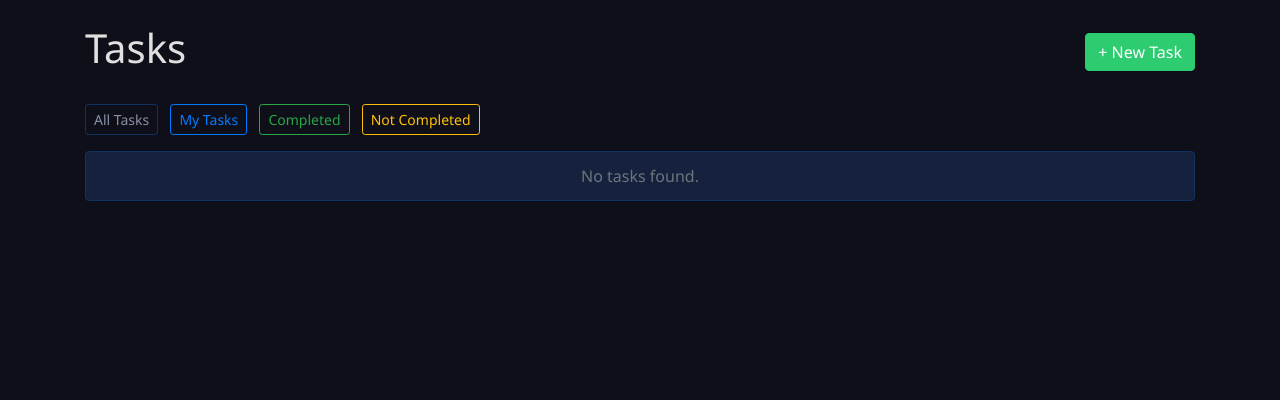
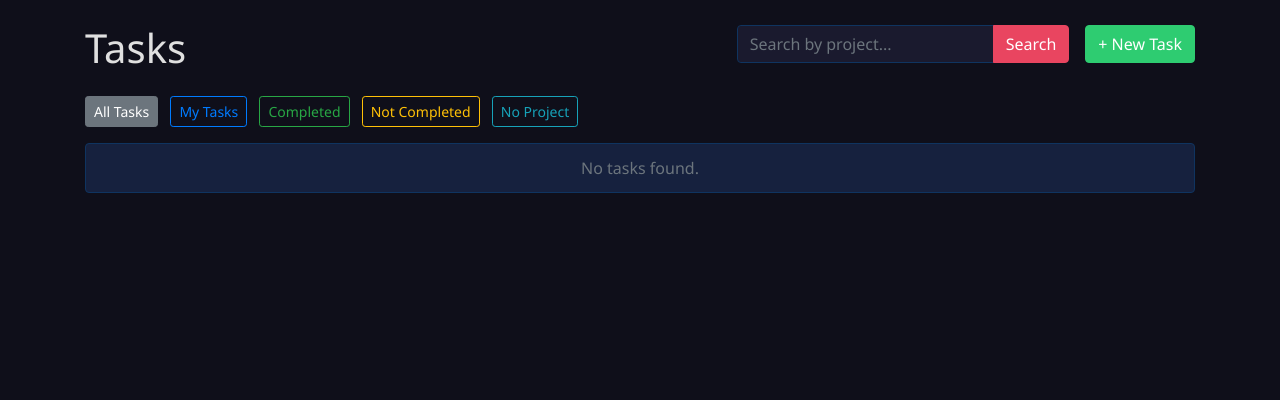
Before and after one commit to pikaOpika/task_manager, a Django app: page /tasks/ in a window 1280 px wide. Shown: the part 70-470 px from the top of the page. Run offline with Django 5.2, Linux system fonts and the light colour scheme; data that the repository does not hold is empty.

Commit message:
added task permissions, project filter and pagination improvements

```diff
--- a/task/forms.py
+++ b/task/forms.py
@@ -6,6 +6,7 @@ from .models import Position
 
 class WorkerForm(UserCreationForm):
     position = forms.ModelChoiceField(queryset=Position.objects.all())
+    image = forms.ImageField(label="")
     class Meta(UserCreationForm.Meta):
         model = get_user_model()
         fields = UserCreationForm.Meta.fields + ("position", "image")
@@ -16,4 +17,7 @@ class WorkerUpdateForm(forms.ModelForm):
         fields = ["username", "position", "image"]
 
 class WorkerSearchForm(forms.Form):
-    username = forms.CharField(required=False, max_length=100, label="")
+    username = forms.CharField(required=False, max_length=100, label="", widget=forms.TextInput(attrs={"class": "form-control", "placeholder": "Search by username..."}))
+
+class TaskSearchForm(forms.Form):
+    project = forms.CharField(required=False, max_length=20, label="", widget=forms.TextInput(attrs={"class": "form-control", "placeholder": "Search by project..."}))
--- a/task/templates/task/task_list.html
+++ b/task/templates/task/task_list.html
@@ -3,16 +3,27 @@
 {% block title %}Tasks — Task Manager{% endblock %}
 
 {% block content %}
-<div class="d-flex justify-content-between align-items-center mb-4">
+<div class="d-flex justify-content-between align-items-center mb-3">
     <h1>Tasks</h1>
-    <a href="{% url "task:task-create" %}" class="btn btn-success">+ New Task</a>
+    <div class="d-flex justify-content-between align-items-center mb-3">
+        <form method="get" class="mr-3">
+            <div class="input-group">
+                {{ search_form.project }}
+                <div class="input-group-append">
+                    <button type="submit" class="btn btn-primary">Search</button>
+                </div>
+            </div>
+        </form>
+        <a href="{% url "task:task-create" %}" class="btn btn-success">+ New Task</a>
+    </div>
 </div>
 
 <div class="mb-3">
-    <a href="{% url "task:task-list" %}" class="btn btn-outline-secondary btn-sm mr-2">All Tasks</a>
-    <a href="?my=true" class="btn btn-outline-primary btn-sm mr-2">My Tasks</a>
-    <a href="?completed=true" class="btn btn-outline-success btn-sm mr-2">Completed</a>
-    <a href="?completed=false" class="btn btn-outline-warning btn-sm">Not Completed</a>
+    <a href="{% url "task:task-list" %}" class="btn btn-outline-secondary btn-sm mr-2 {% if not request.GET.completed and not request.GET.my and not request.GET.no_projects %}active{% endif %}">All Tasks</a>
+    <a href="?my=true" class="btn btn-outline-primary btn-sm mr-2 {% if request.GET.my %}active{% endif %}">My Tasks</a>
+    <a href="?completed=true" class="btn btn-outline-success btn-sm mr-2 {% if request.GET.completed == 'true' %}active{% endif %}">Completed</a>
+    <a href="?completed=false" class="btn btn-outline-warning btn-sm mr-2 {% if request.GET.completed == 'false' %}active{% endif %}">Not Completed</a>
+    <a href="?no_projects=true" class="btn btn-outline-info btn-sm {% if request.GET.no_projects %}active{% endif %}">No Project</a>
 </div>
 
 <div class="list-group">
@@ -42,4 +53,5 @@
     <div class="list-group-item text-muted text-center">No tasks found.</div>
     {% endfor %}
 </div>
+
 {% endblock %}
--- a/task/templates/task/worker_list.html
+++ b/task/templates/task/worker_list.html
@@ -9,8 +9,7 @@
     <div class="d-flex align-items-center">
         <form method="get" class="mr-3">
             <div class="input-group">
-                <input type="text" name="username" value="{{ request.GET.username }}"
-                       class="form-control" placeholder="Search by username...">
+                {{ search_form.username }}
                 <div class="input-group-append">
                     <button type="submit" class="btn btn-primary">Search</button>
                 </div>
@@ -60,6 +59,6 @@
     {% endfor %}
 </div>
 
-{% include "includes/pagination.html" %}
+
 
 {% endblock %}
--- a/task/views.py
+++ b/task/views.py
@@ -9,7 +9,7 @@ from django.db.models import Count, Q
 
 
 from .models import Task, Position, Project, Team
-from .forms import WorkerForm, WorkerUpdateForm, WorkerSearchForm
+from .forms import WorkerForm, WorkerUpdateForm, WorkerSearchForm, TaskSearchForm
 
 class HomeView(generic.TemplateView):
     template_name = "task/index.html"
@@ -36,12 +36,22 @@ class TaskListView(generic.ListView):
         queryset = Task.objects.all()
         req = self.request.GET
         completed = req.get("completed")
+        project = req.get("project")
         if completed is not None:
             queryset = queryset.filter(is_completed=completed == "true")
         if req.get("my") and self.request.user != AnonymousUser():
             user = self.request.user
             queryset = queryset.filter(assignees=user)
+        if req.get("no_projects"):
+            queryset = queryset.filter(project__isnull=True)
+        if project is not None:
+            queryset = queryset.filter(project__name__icontains=project)
         return queryset
+
+    def get_context_data(self, **kwargs):
+        context = super().get_context_data(**kwargs)
+        context["search_form"] = TaskSearchForm(self.request.GET)
+        return context
 
 class TaskDetailView(LoginRequiredMixin, generic.DetailView):
     model = Task
@@ -64,7 +74,20 @@ class TaskCreateView(LoginRequiredMixin, generic.CreateView):
     fields = ["name", "description", "deadline", "priority", "task_type", "assignees"]
     success_url = reverse_lazy("task:task-list")
 
-class TaskUpdateView(LoginRequiredMixin, generic.UpdateView):
+    def form_valid(self, form):
+        res = super().form_valid(form)
+        form.instance.assignees.add(self.request.user.id)
+        return res
+
+class PermissionCheckedTaskMixin:
+    def get_object(self, queryset=None):
+        obj = super().get_object(queryset)
+        if self.request.user not in obj.assignees.all():
+            raise PermissionDenied
+        return obj
+
+
+class TaskUpdateView(LoginRequiredMixin, PermissionCheckedTaskMixin, generic.UpdateView):
     model = Task
     fields = ["name", "description", "deadline", "is_completed", "priority", "task_type", "assignees"]
     slug_url_kwarg = "slug"
@@ -73,7 +96,7 @@ class TaskUpdateView(LoginRequiredMixin, generic.UpdateView):
     def get_success_url(self):
         return reverse_lazy("task:task-detail", kwargs={"slug": self.object.slug})
 
-class TaskDeleteView(LoginRequiredMixin, generic.DeleteView):
+class TaskDeleteView(LoginRequiredMixin, PermissionCheckedTaskMixin, generic.DeleteView):
     model = Task
     success_url = reverse_lazy("task:task-list")
     slug_url_kwarg = "slug"
--- a/templates/base.html
+++ b/templates/base.html
@@ -52,6 +52,7 @@
 
 <div class="container flex-grow-1">
     {% block content %}{% endblock %}
+    {% include "includes/pagination.html" %}
 </div>
 
 <footer class="mt-4 py-3" style="background:#1a1a2e; border-top: 1px solid #0f3460;">
--- a/templates/includes/pagination.html
+++ b/templates/includes/pagination.html
@@ -1,10 +1,11 @@
 {% if is_paginated %}
+{% with base_params=""%}
 <nav class="mt-4">
     <ul class="pagination justify-content-center">
 
         {% if page_obj.has_previous %}
         <li class="page-item">
-            <a class="page-link" href="?page={{ page_obj.previous_page_number }}{% if request.GET.username %}&username={{ request.GET.username }}{% endif %}{% if request.GET.position %}&position={{ request.GET.position }}{% endif %}">«</a>
+            <a class="page-link" href="?{% for key, value in request.GET.items %}{% if key != 'page' %}{{ key }}={{ value }}&{% endif %}{% endfor %}page={{ page_obj.previous_page_number }}">«</a>
         </li>
         {% else %}
         <li class="page-item disabled">
@@ -19,14 +20,14 @@
         </li>
         {% elif num > page_obj.number|add:'-3' and num < page_obj.number|add:'3' %}
         <li class="page-item">
-            <a class="page-link" href="?page={{ num }}{% if request.GET.username %}&username={{ request.GET.username }}{% endif %}{% if request.GET.position %}&position={{ request.GET.position }}{% endif %}">{{ num }}</a>
+            <a class="page-link" href="?{% for key, value in request.GET.items %}{% if key != 'page' %}{{ key }}={{ value }}&{% endif %}{% endfor %}page={{ num }}">{{ num }}</a>
         </li>
         {% endif %}
         {% endfor %}
 
         {% if page_obj.has_next %}
         <li class="page-item">
-            <a class="page-link" href="?page={{ page_obj.next_page_number }}{% if request.GET.username %}&username={{ request.GET.username }}{% endif %}{% if request.GET.position %}&position={{ request.GET.position }}{% endif %}">»</a>
+            <a class="page-link" href="?{% for key, value in request.GET.items %}{% if key != 'page' %}{{ key }}={{ value }}&{% endif %}{% endfor %}page={{ page_obj.next_page_number }}">»</a>
         </li>
         {% else %}
         <li class="page-item disabled">
@@ -36,4 +37,5 @@
 
     </ul>
 </nav>
+{% endwith %}
 {% endif %}
```
